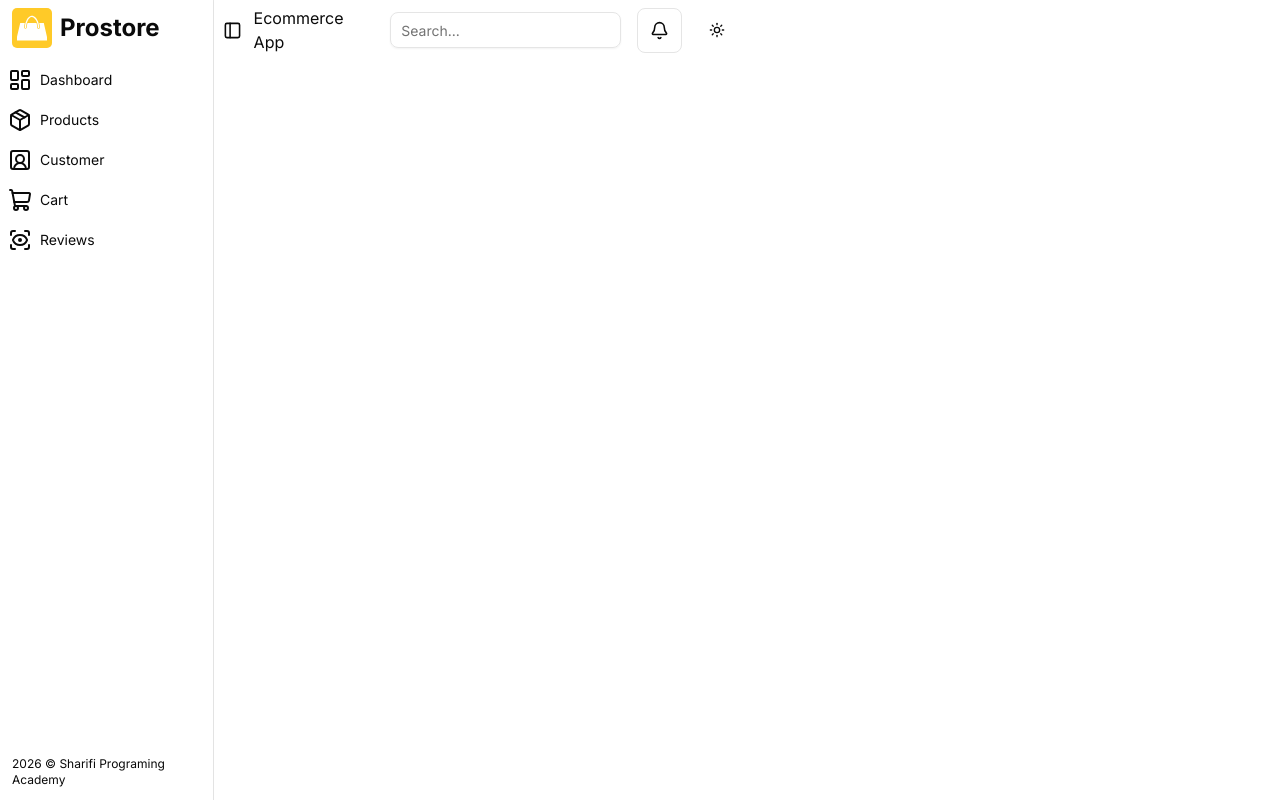
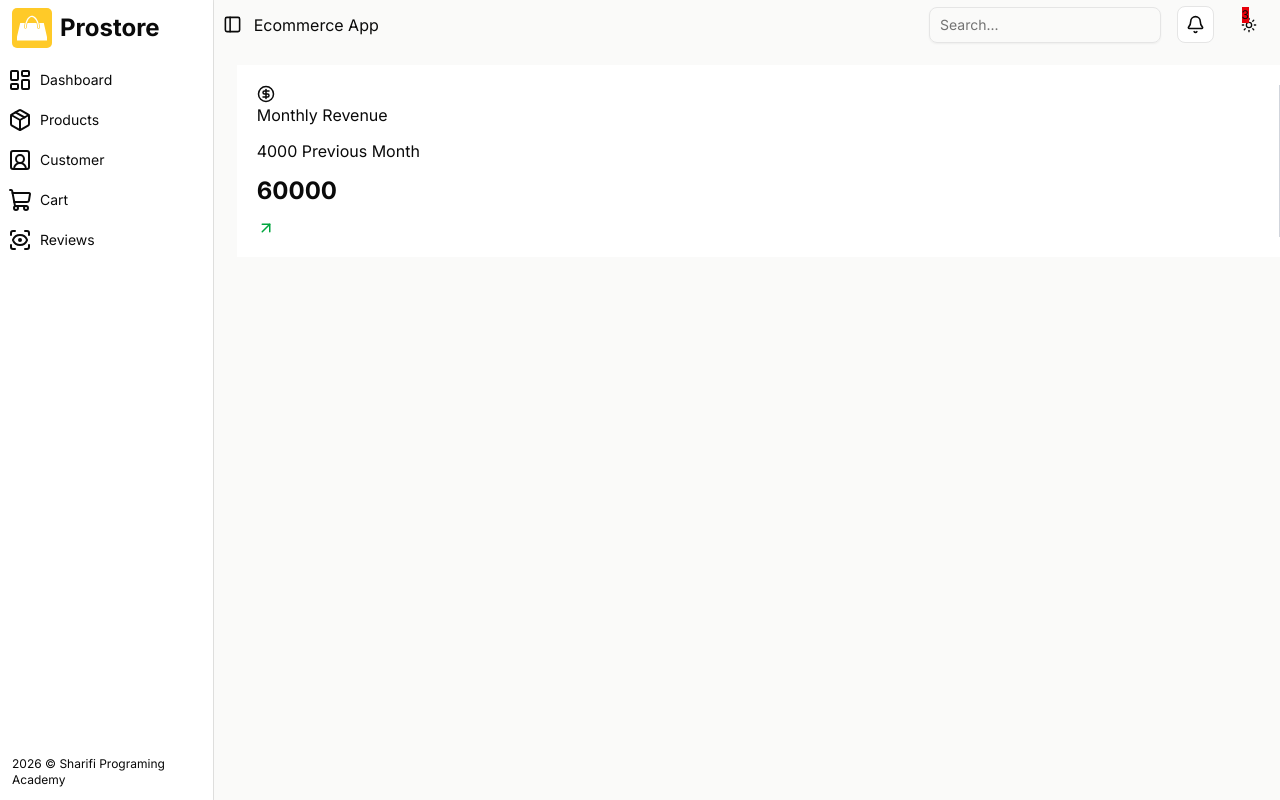
Before and after one commit to rahelaqambari/prostore-frontend, a Next.js app: page /Dashboard in a window 1280 px wide. Built offline with nearby package versions, Linux system fonts and the light colour scheme; no server answers.

Commit message:
new changes

```diff
--- a/src/app/Dashboard/page.tsx
+++ b/src/app/Dashboard/page.tsx
@@ -7,9 +7,8 @@ import React, { useState } from 'react'
 function Dashboard() {
     const [showText, setShowText] = useState(true);
   return (
-    <div className="w-full flex  min-h-screen gap-1">
-         <div className={` ${showText? 'max-w-full w-3xs' : 'w-fit'}`}>
-
+    <div className="w-full bg-stone-50 flex  min-h-screen justify-start gap-1">
+         <div className={` ${showText? 'w-3xs' : 'w-fit'}`}>
          <DashboardSidebar showText={showText}/>
          </div>
          <MainSection setShowText={setShowText} showText={showText}/>
--- a/src/components/shared/dashboard/DashboardHeader.tsx
+++ b/src/components/shared/dashboard/DashboardHeader.tsx
@@ -6,15 +6,16 @@ import ToggleTheme from '../header/toggle-mode'
 function DashboardHeader({setShowText, showText}:{setShowText: any, showText: boolean}) {
   return (
     <div className='w-full'>
-         <div className="w-1/2 py-1.5 flex justify-between px-0">
+         <div className="w-full py-1.5 flex justify-between px-0">
             <div className="flex items-center gap-1.5">
                 <PanelLeftIcon size={19} onClick={()=>setShowText(!showText)} className='mx-1.5'/>
                   <span>Ecommerce App</span>
             </div>
             <div className="flex items-center gap-4 px-3">
               <Input placeholder='Search...'/>
-              <div className="bg-white border rounded-md hover:bg-red-50 transition-all duration-300 p-3">
+              <div className="bg-white border relative rounded-md hover:bg-red-700 transition-all duration-300 px-2 py-2">
                <Bell size={19} className=''/>
+               <p className=' absolute top-0 -right-9 text-xs bg-red-600'>3</p>
               </div>
               <ToggleTheme />
                 </div>
--- a/src/components/shared/dashboard/MainSection.tsx
+++ b/src/components/shared/dashboard/MainSection.tsx
@@ -1,10 +1,12 @@
 import React from 'react'
 import DashboardHeader from './DashboardHeader'
+import OverAllReport from './OverAllReport'
 
 function MainSection({setShowText, showText}: {setShowText: any, showText: boolean}) {
   return (
     <div className='w-full'>
       <DashboardHeader setShowText={setShowText} showText={showText}/>
+      <OverAllReport />
     </div>
   )
 }
--- /dev/null
+++ b/src/components/shared/dashboard/OverAllReport.tsx
@@ -0,0 +1,27 @@
+import { ArrowUpRight, CircleDollarSign } from 'lucide-react'
+import React from 'react'
+
+function OverAllReport() {
+  return (
+    <div className='max-w-6xl bg-white dark:bg-gray-400 w-full p-5 my-4 mx-5'>
+        <div className='border-r border-gray-300'>
+            <div className='flex flex-col space-y-3'>
+                <span>
+                    <CircleDollarSign size={18}/>
+                    Monthly Revenue
+                </span>
+                <span>
+                    4000 Previous Month
+                </span>
+                <span className='text-2xl font-bold'>60000</span>
+                <span className='flex gap-1 items-center text-xs'>
+                    <ArrowUpRight size={18} className='text-green-600'/>
+                </span>
+            </div>
+        </div>
+
+    </div>
+  )
+}
+
+export default OverAllReport
```
